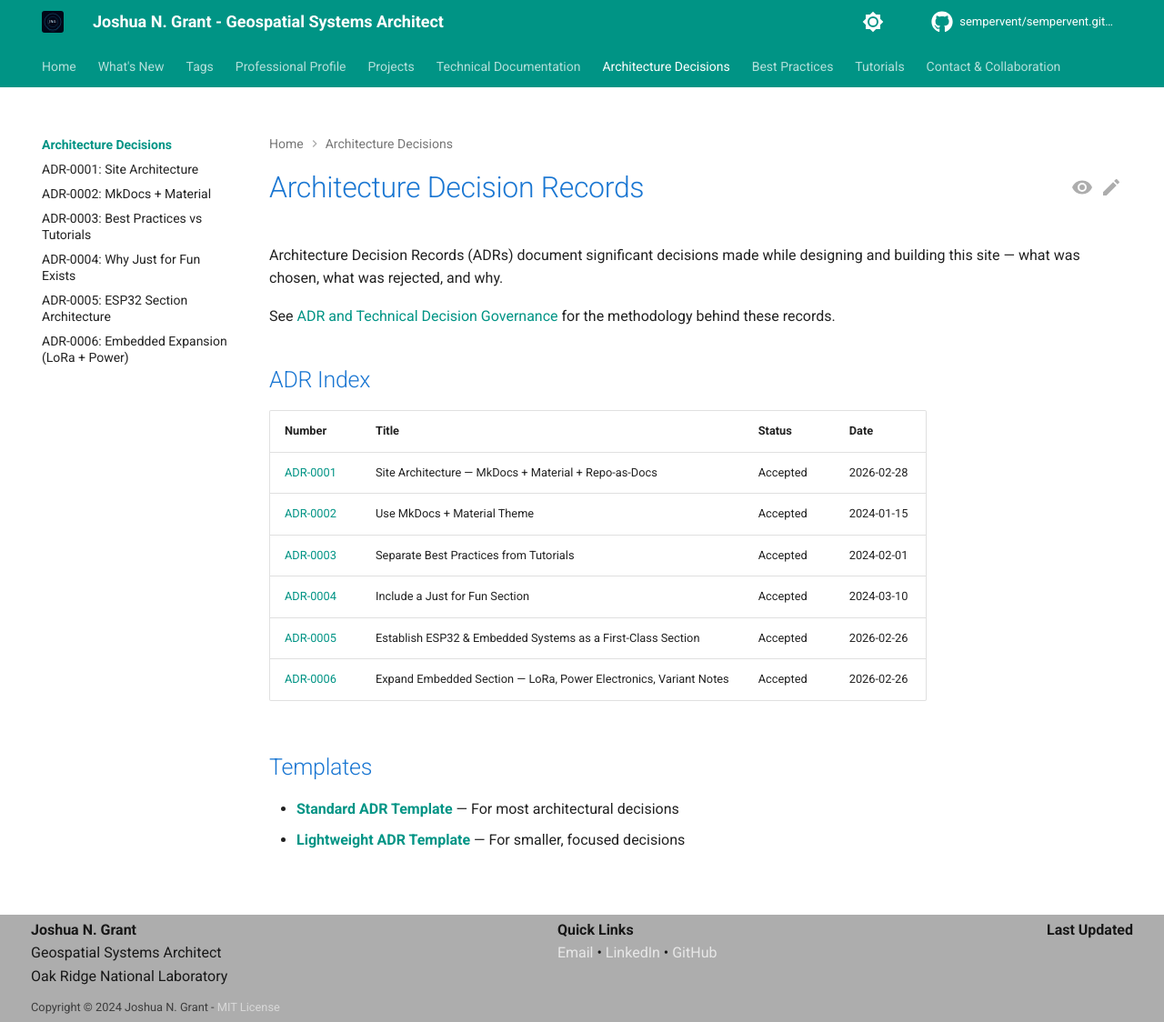
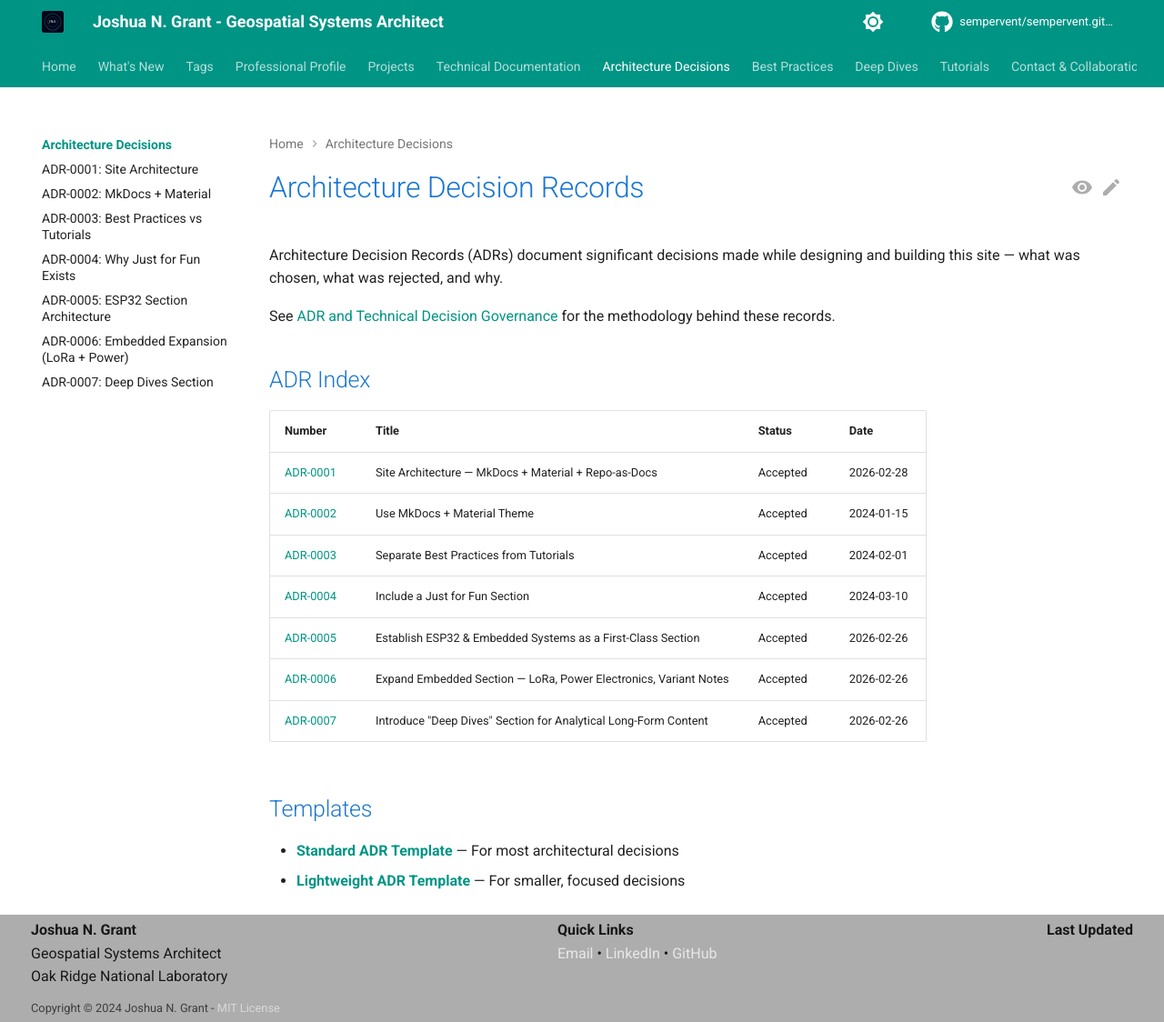
Before and after one commit to sempervent/sempervent.github.io, an MkDocs documentation site: the page built from docs/adr/index.md, in a window 1280 px wide and 1124 px high. Shown: the whole window at 91% size. Built offline with MkDocs 1.6.1 and Material for MkDocs 9.7.7, drawn with Linux system fonts in a browser that asks for light colours; comment, search, counter and statistics services are not loaded; the version menu is left out.

Commit message:
site: wire Deep Dives section into nav + ADR 0007

```diff
--- a/docs/adr/index.md
+++ b/docs/adr/index.md
@@ -14,6 +14,7 @@ See [ADR and Technical Decision Governance](../best-practices/architecture-desig
 | [ADR-0004](0004-why-just-for-fun-exists.md) | Include a Just for Fun Section | Accepted | 2024-03-10 |
 | [ADR-0005](0005-esp32-section-architecture.md) | Establish ESP32 & Embedded Systems as a First-Class Section | Accepted | 2026-02-26 |
 | [ADR-0006](0006-embedded-expansion-lora-power.md) | Expand Embedded Section — LoRa, Power Electronics, Variant Notes | Accepted | 2026-02-26 |
+| [ADR-0007](0007-deep-dives-section.md) | Introduce "Deep Dives" Section for Analytical Long-Form Content | Accepted | 2026-02-26 |
 
 ## Templates
 
--- a/mkdocs.yml
+++ b/mkdocs.yml
@@ -78,6 +78,7 @@ nav:
     - "ADR-0004: Why Just for Fun Exists": adr/0004-why-just-for-fun-exists.md
     - "ADR-0005: ESP32 Section Architecture": adr/0005-esp32-section-architecture.md
     - "ADR-0006: Embedded Expansion (LoRa + Power)": adr/0006-embedded-expansion-lora-power.md
+    - "ADR-0007: Deep Dives Section": adr/0007-deep-dives-section.md
   - Best Practices:
     - Overview: best-practices/index.md
     - 📌 Start Here:
@@ -279,6 +280,10 @@ nav:
     - 🏠 Home Automation & MQTT:
       - Overview: best-practices/home-automation/index.md
       - Home Assistant Security: best-practices/home-automation/home-assistant-security-best-practices.md
+  - Deep Dives:
+    - Overview: deep-dives/index.md
+    - 📡 Embedded & Radio:
+      - LoRaWAN vs Raw LoRa: deep-dives/lorawan-vs-raw-lora.md
   - Tutorials:
     - Overview: tutorials/index.md
     - 🚀 Quick Start:
```
